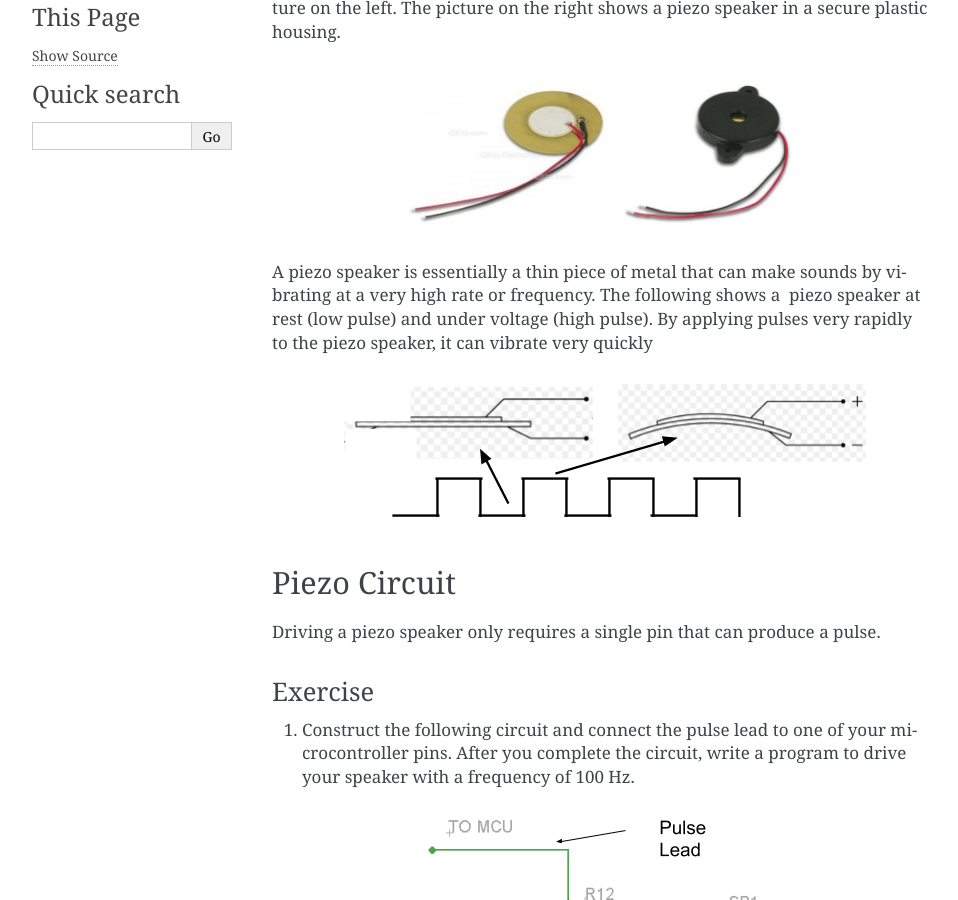
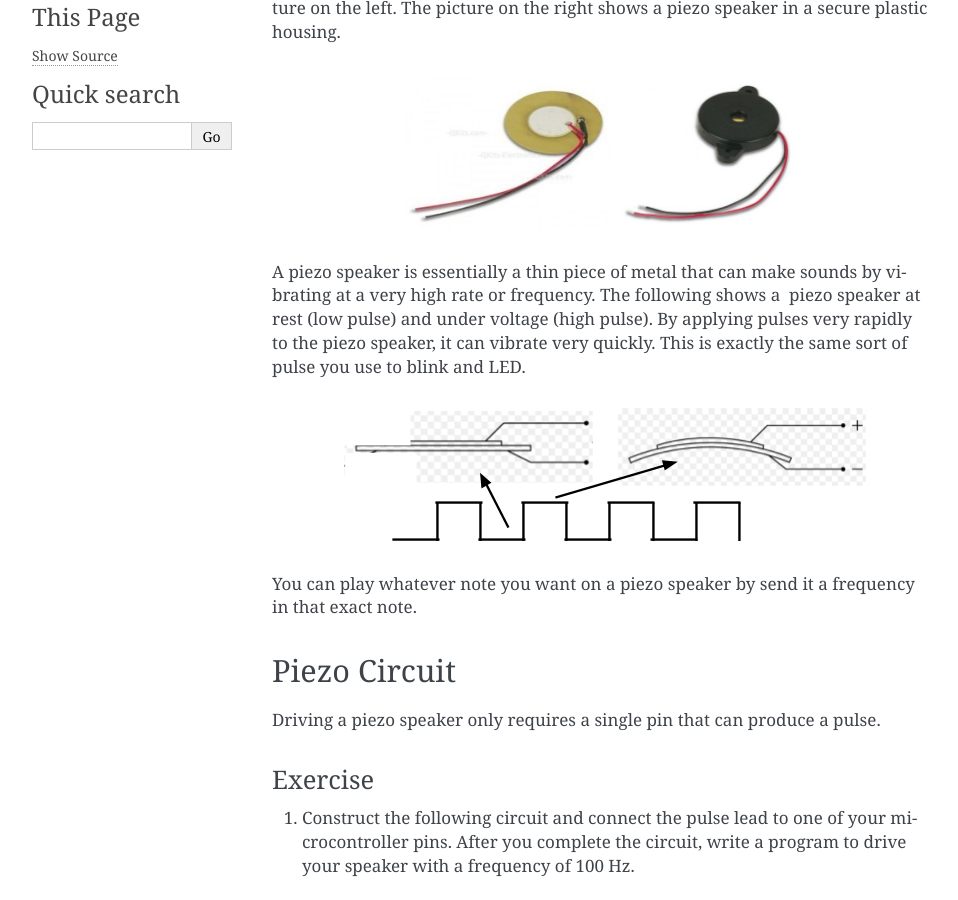
Before and after one commit to maxtkc/mvths-wiki, a Sphinx documentation site: the page built from docs/026-piezo-speaker.rst, in a window 1280 px wide and 900 px high, scrolled down 315 px. Shown: the whole window, without its empty margins (148-1106 px from the left). Built offline with Sphinx 7.4.7, drawn with Linux system fonts in a browser that asks for light colours.

Commit message:
Update 026-piezo-speaker.rst

```diff
--- a/docs/026-piezo-speaker.rst
+++ b/docs/026-piezo-speaker.rst
@@ -19,11 +19,12 @@ A piezo speaker is essentially a thin piece of metal that can make
 sounds by vibrating at a very high rate or frequency. The following shows
 a  piezo speaker at rest (low pulse) and under voltage (high pulse). By
 applying pulses very rapidly to the piezo speaker, it can vibrate very
-quickly
+quickly. This is exactly the same sort of pulse you use to blink and LED.
 
 .. figure:: images/image32.png
    :alt:
 
+You can play whatever note you want on a piezo speaker by send it a frequency in that exact note.
 
 
 Piezo Circuit
```
